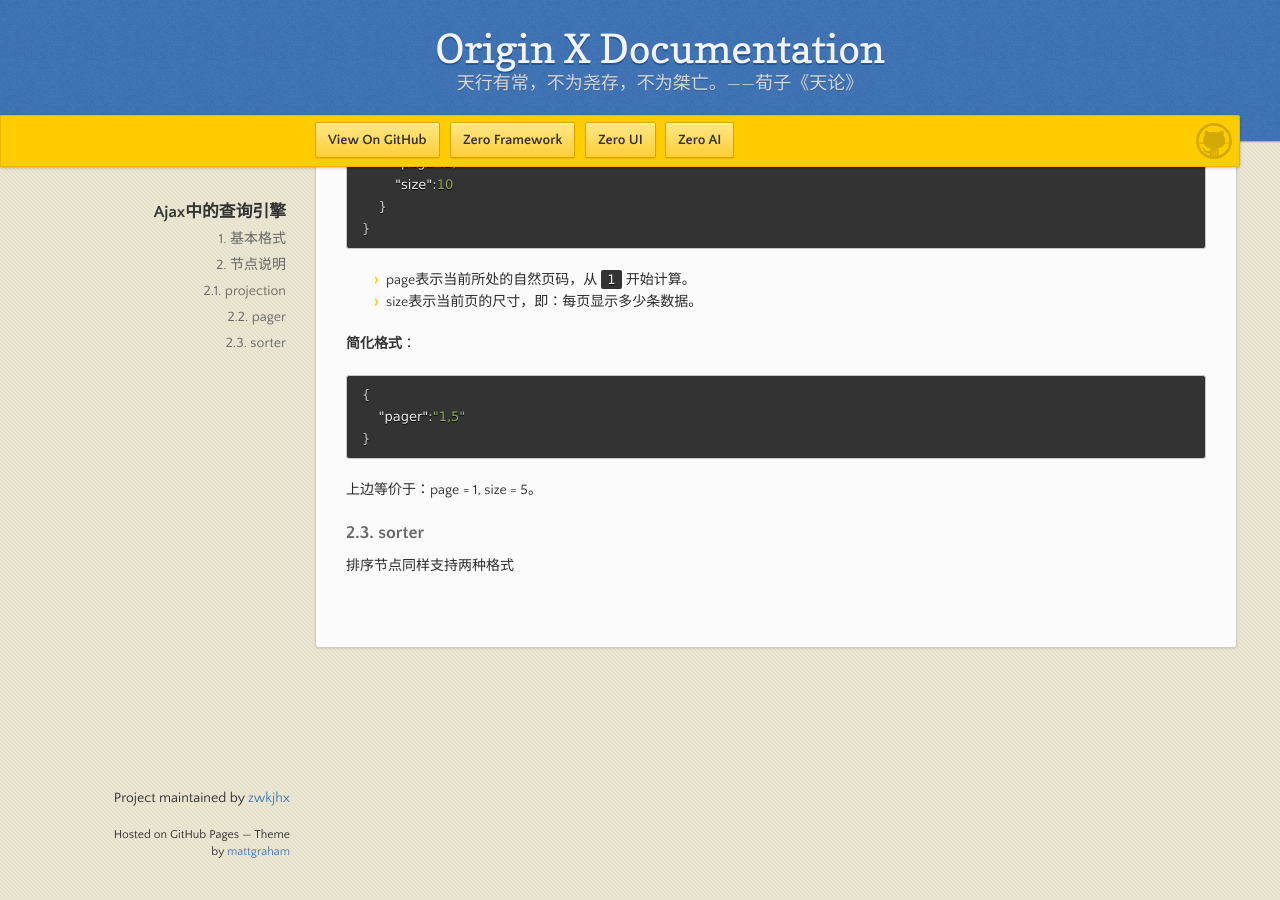
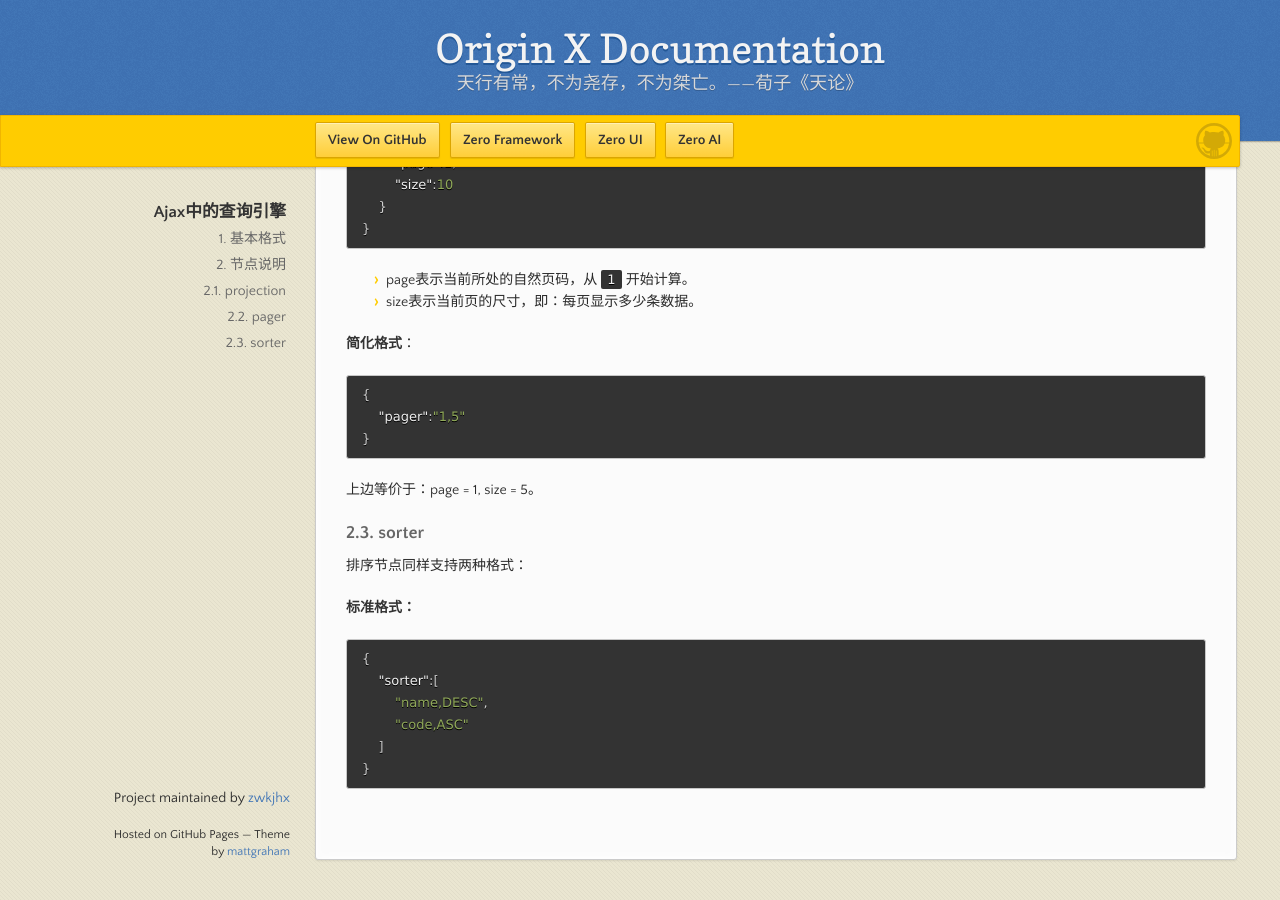
Before and after one commit to zwkjhx/ox-doc, a Jekyll site: the page built from specification/3-origin-xgui-fan/spo-007-ajaxzhong-de-cha-xun-yin-qing.md, in a window 1280 px wide and 900 px high, scrolled down 1323 px. Built offline with Jekyll 4.4.1, drawn with Linux system fonts in a browser that asks for light colours; our own code applies the rules of GitHub Pages for plain Markdown files.

Commit message:
Updates specification/3-origin-xgui-fan/spo-007-ajaxzhong-de-cha-xun-yin-qing.md
Auto commit by GitBook Editor

````diff
--- a/specification/3-origin-xgui-fan/spo-007-ajaxzhong-de-cha-xun-yin-qing.md
+++ b/specification/3-origin-xgui-fan/spo-007-ajaxzhong-de-cha-xun-yin-qing.md
@@ -79,4 +79,15 @@
 
 ### 2.3. sorter
 
-排序节点同样支持两种格式
+排序节点同样支持两种格式：
+
+**标准格式：**
+
+```json
+{
+    "sorter":[
+        "name,DESC",
+        "code,ASC"
+    ]
+}
+```
````
